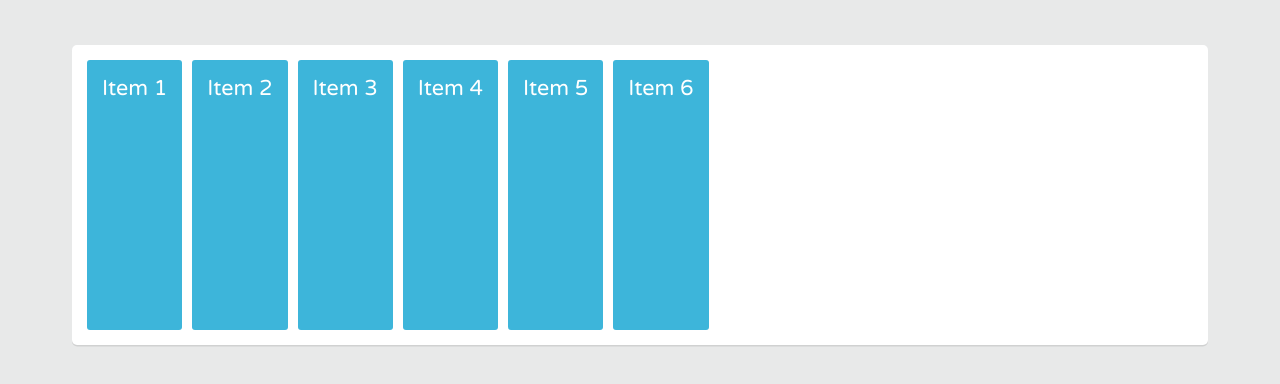
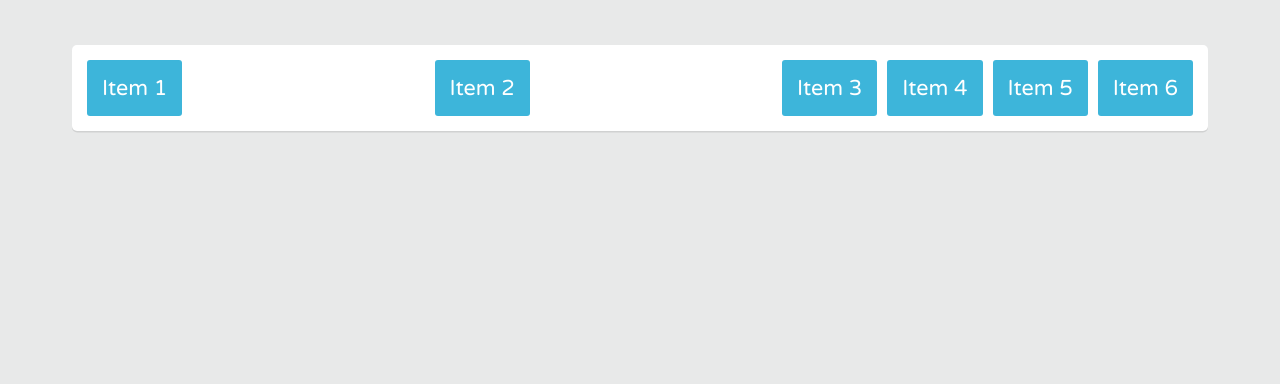
Before and after one commit to barrosdaniel/THFETUTP22_Flexbox_Layout, a plain HTML site: page index.html in a window 1280 px wide. Drawn offline with Linux system fonts and the light colour scheme.

Commit message:
styling: Add flex container properties

```diff
--- a/css/flexbox.css
+++ b/css/flexbox.css
@@ -3,5 +3,12 @@
 ==================================== */
 .container {
   display: flex;
-  height: 300px;
+  flex-direction: row;
+  flex-wrap: wrap;
+  justify-content: space-between;
 }
+
+.item-1,
+.item-2 {
+  margin-right: auto;
+}
```
